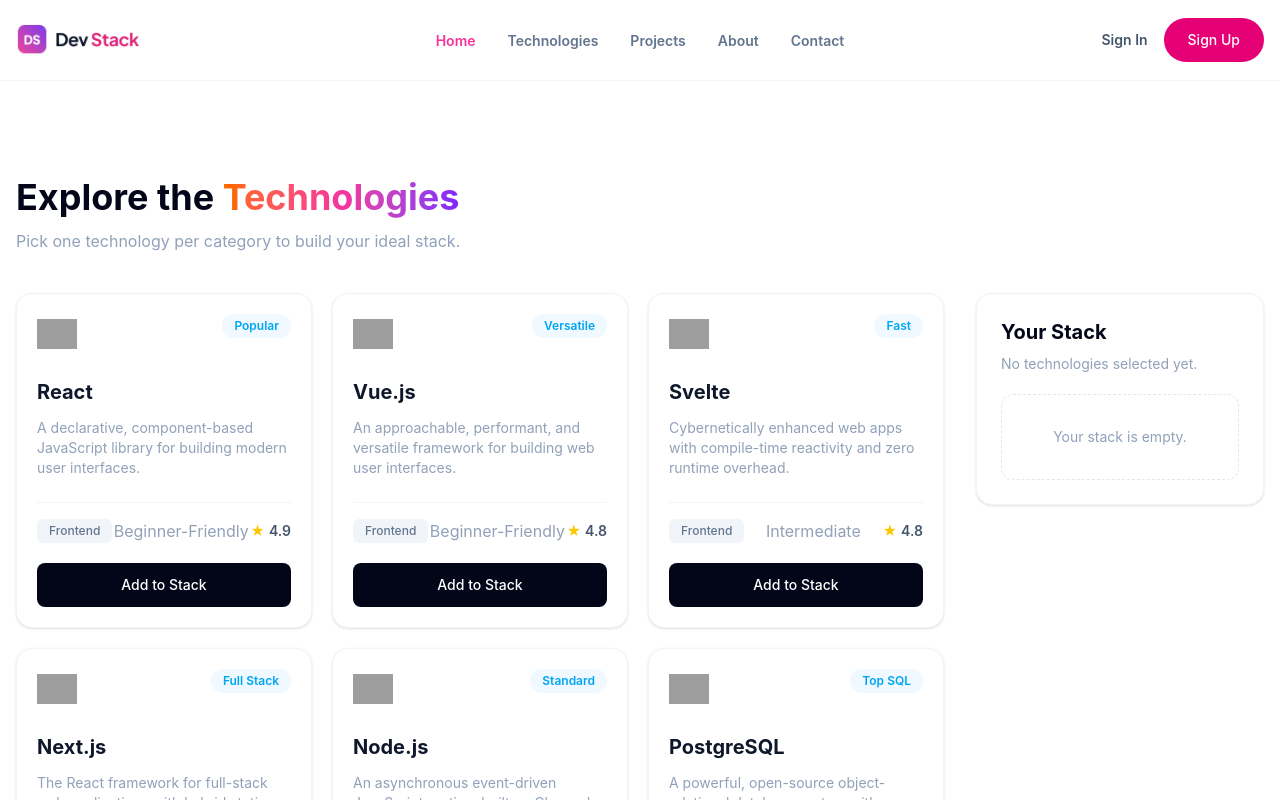
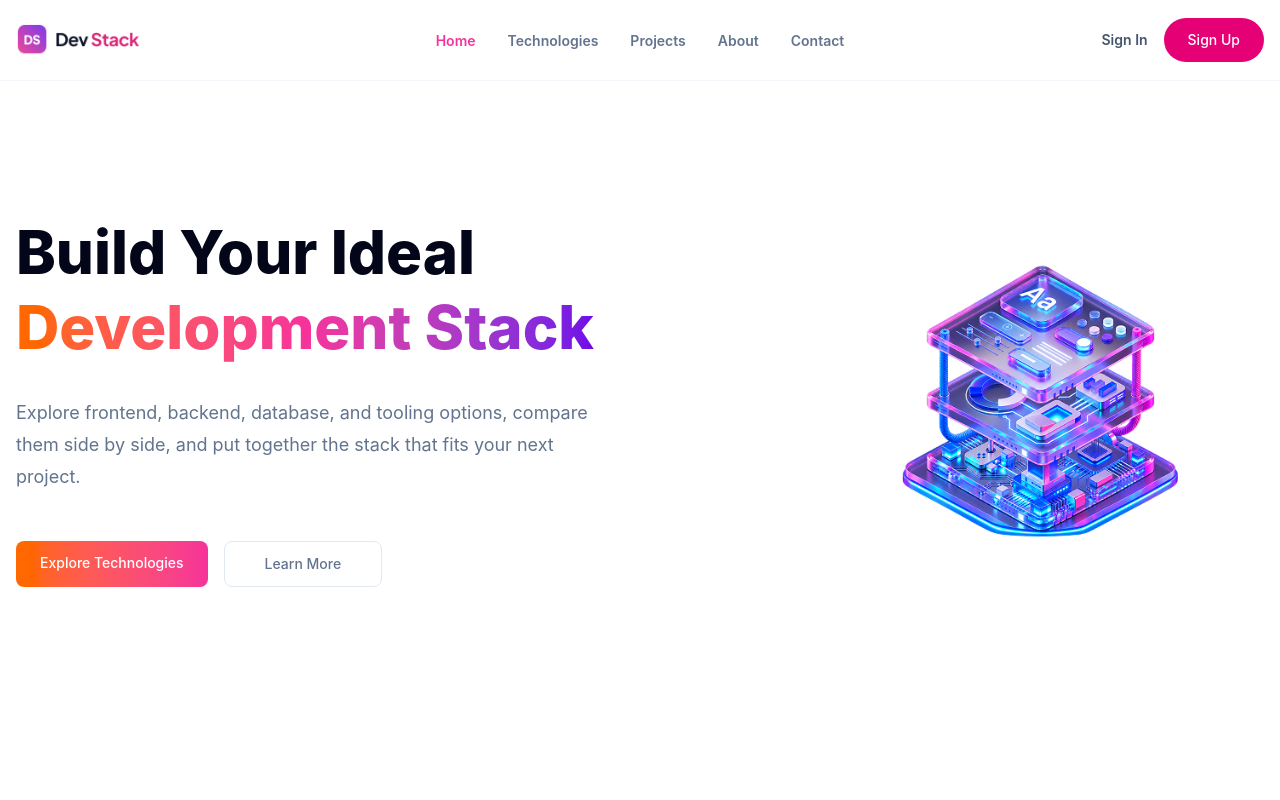
Before and after one commit to MasudRanaOfficial/A05-Dev-Stack, a React (Vite) app: page / in a window 1280 px wide. Shown: the top 800 px of the page. Built offline with nearby package versions, Linux system fonts and the light colour scheme; grey boxes are pictures that could not be loaded.

Commit message:
add HeroBanner

```diff
--- a/src/App.tsx
+++ b/src/App.tsx
@@ -5,6 +5,8 @@ import type { Technology } from "./types/technology";
 import { ToastContainer } from "react-toastify";
 import "react-toastify/dist/ReactToastify.css";
 import Navbar from "./components/layout/Navbar";
+import { HeroBanner } from "./components/home/HeroBanner";
+
 
 const technologiesPromise: Promise<Technology[]> = fetch(
   "/data/technologies.json",
@@ -35,6 +37,7 @@ function App() {
         setActiveTab={setActiveTab}
         navLinks={navLinks}
       />
+      <HeroBanner/>
       <Suspense fallback={<Loader message="Loading technologies..." />}>
         <TechnologiesContent technologiesPromise={technologiesPromise} />
       </Suspense>
--- a/src/components/home/HeroBanner.tsx
+++ b/src/components/home/HeroBanner.tsx
@@ -0,0 +1,41 @@
+import Banner from "../../assets/banner-stack.png";
+
+export function HeroBanner() {
+
+  return (
+    <section id="home" className="py-24">
+      <div className="mx-auto grid max-w-7xl grid-cols-1 items-center gap-12 px-4 lg:grid-cols-2">
+        <div>
+          <h1 className="max-w-2xl text-5xl font-extrabold leading-tight text-slate-950 md:text-6xl">
+            Build Your Ideal{" "}
+            <span className="bg-linear-to-r from-orange-500 via-pink-500 to-violet-700 bg-clip-text text-transparent">
+              Development Stack
+            </span>
+          </h1>
+          <p className="mt-8 max-w-xl text-lg leading-8 text-slate-500">
+            Explore frontend, backend, database, and tooling options, compare
+            them side by side, and put together the stack that fits your next
+            project.
+          </p>
+          <div className="mt-12 flex flex-wrap gap-4">
+            <a
+              href="#technologies"
+              className="rounded-lg bg-linear-to-r from-orange-500  to-pink-500 px-6 py-3 text-sm font-medium text-white"
+            >
+              Explore Technologies
+            </a>
+            <a
+              href="#about"
+              className="rounded-lg border border-slate-200 px-10 py-3 text-sm font-medium text-slate-500"
+            >
+              Learn More
+            </a>
+          </div>
+        </div>
+        <div className="flex justify-center lg:justify-end">
+          <img src={Banner} alt="Development stack illustration" className="w-full max-w-md object-contain"/>
+        </div>
+      </div>
+    </section>
+  );
+}
```
